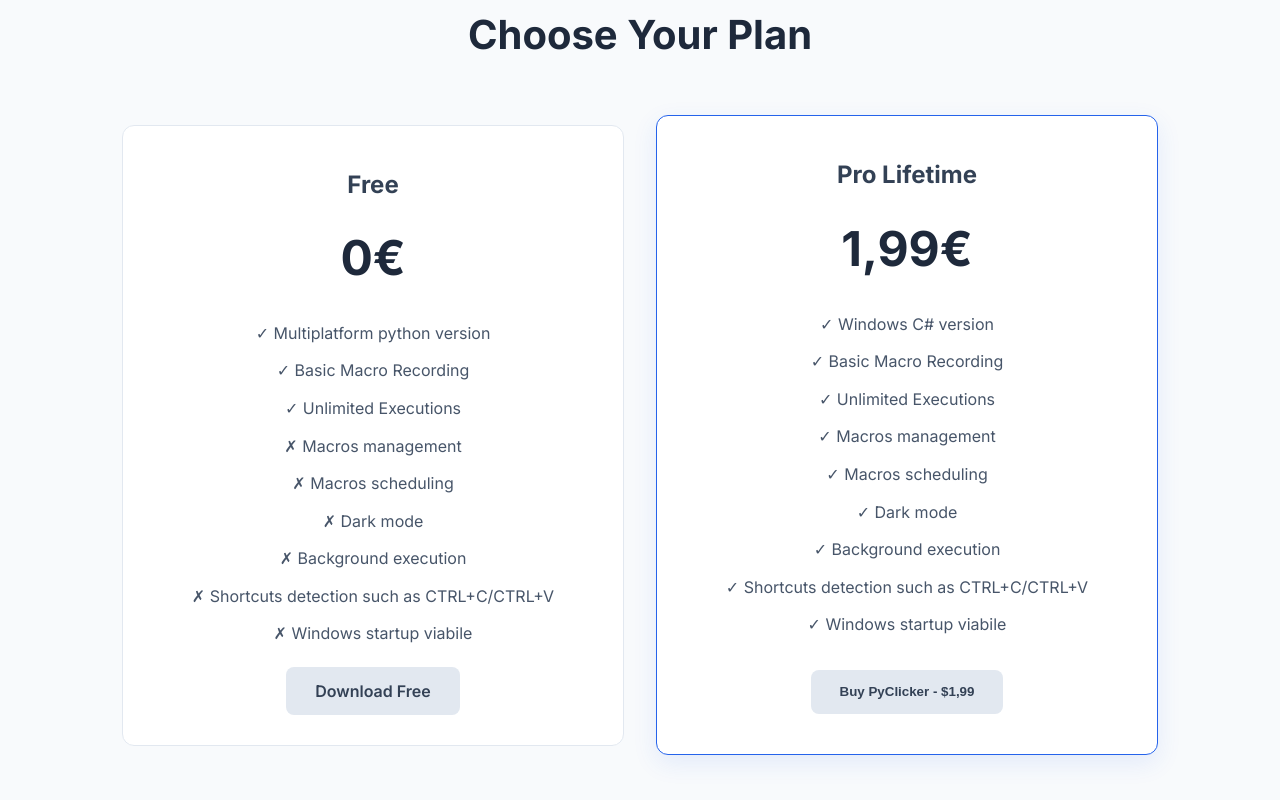
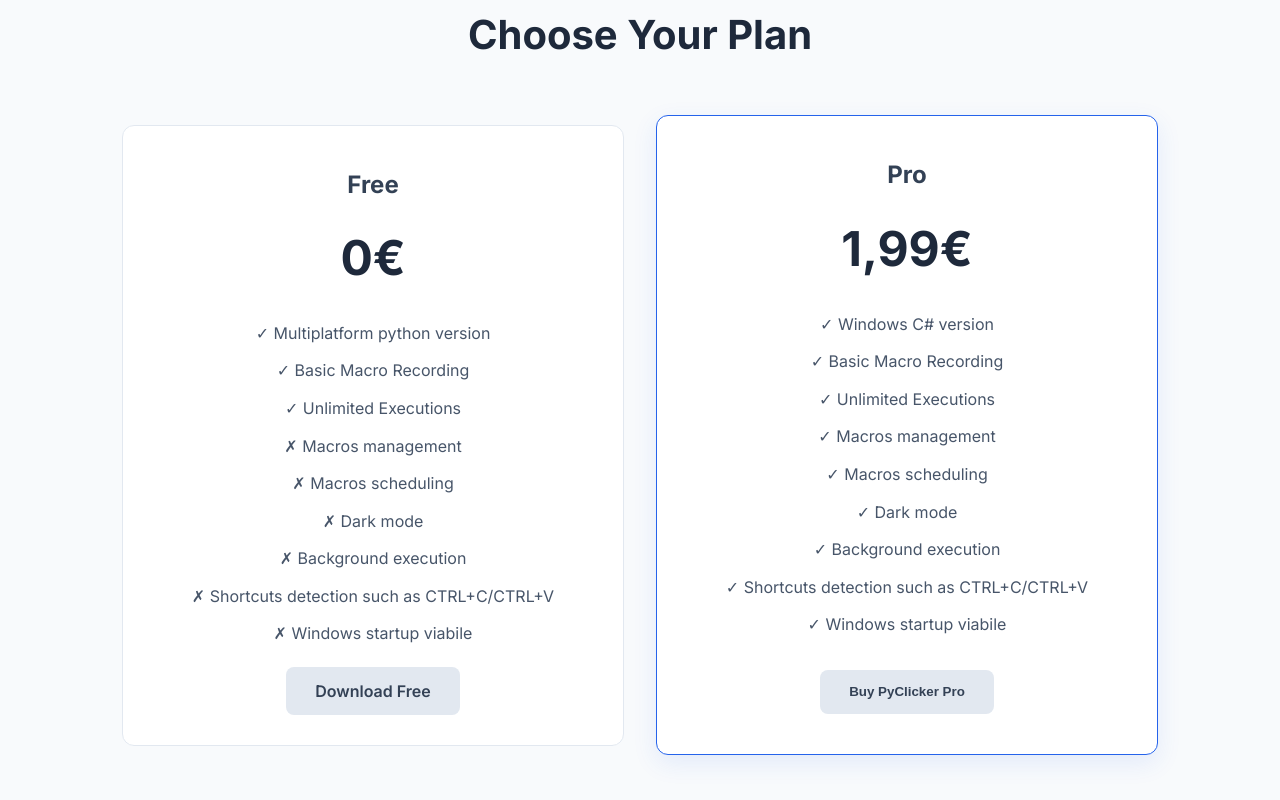
Before and after one commit to CoreSecFrame/PyClicker, a plain HTML site: page index.html in a window 1280 px wide. Shown: the part 3120-3920 px from the top of the page. Drawn offline with Linux system fonts and the light colour scheme.

Commit message:
Update index.html

```diff
--- a/index.html
+++ b/index.html
@@ -171,7 +171,7 @@
       </div>
 
       <div class="pricing-card recommended">
-        <h3>Pro Lifetime</h3>
+        <h3>Pro</h3>
         <div class="price">1,99€</div>
         <ul>
           <li>✓ Windows C# version</li>
@@ -186,7 +186,7 @@
         </ul>
 
         <!-- Botón Buy -->
-        <button class="btn btn-secondary" id="buyBtn">Buy PyClicker - $1,99</button>
+        <button class="btn btn-secondary" id="buyBtn">Buy PyClicker Pro</button>
 
         <!-- Overlay -->
         <div id="buyOverlay" class="overlay">
```
